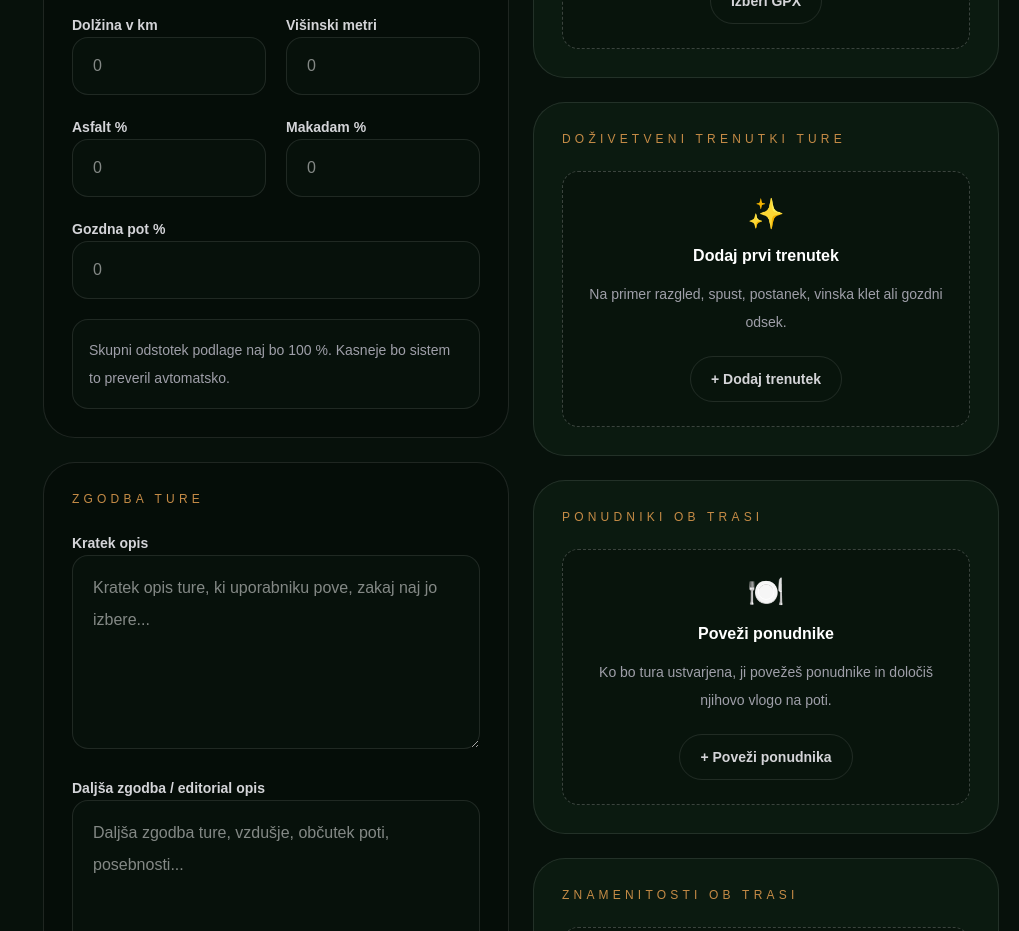
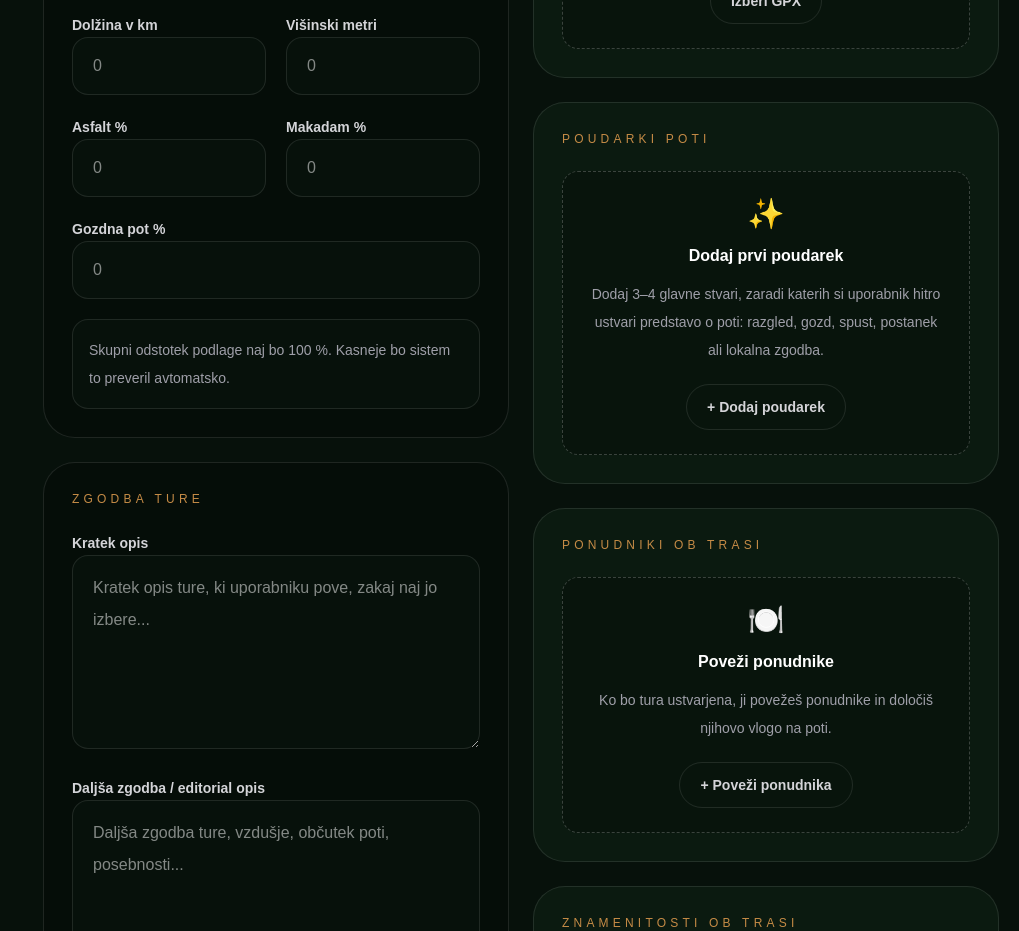
Before and after one commit to rabojan/bojan-on-bike-app, a Next.js app: page /admin/ture/nova in a window 1280 px wide. Shown: the part 920-1851 px from the top of the page, without its empty margins (261-1280 px from the left). Built offline with nearby package versions, Linux system fonts and the light colour scheme; sample sign-in values are in the browser's storage.

Commit message:
Rename trail moments to route highlights

```diff
--- a/app/admin/ture/gozdni-flow-nad-mariborom/page.tsx
+++ b/app/admin/ture/gozdni-flow-nad-mariborom/page.tsx
@@ -86,7 +86,7 @@ const galleryImages = [
     url: "https://images.unsplash.com/photo-1669372701525-06dde0779ba6?q=80&w=1800&auto=format&fit=crop",
   },
   {
-    title: "Razgled / trenutek",
+    title: "Razgled / poudarek",
     url: "https://images.unsplash.com/photo-1500534314209-a25ddb2bd429?q=80&w=1200&auto=format&fit=crop",
   },
   {
@@ -458,7 +458,7 @@ export default function EditTrailPage() {
           <div className="space-y-6">
             <div className="rounded-[32px] border border-white/10 bg-[#0b1a10] p-7">
               <div className="mb-6 text-xs uppercase tracking-[0.35em] text-[#c58b46]">
-                Doživetveni trenutki ture
+                Poudarki poti
               </div>
 
               <div className="space-y-5">
@@ -468,7 +468,7 @@ export default function EditTrailPage() {
                     className="rounded-2xl border border-white/10 bg-black/20 p-4"
                   >
                     <div className="mb-4 flex items-center justify-between gap-3">
-                      <div className="font-bold">Trenutek {index + 1}</div>
+                      <div className="font-bold">Poudarek {index + 1}</div>
                       <div className="rounded-full border border-white/10 px-3 py-1 text-xs text-zinc-400">
                         {moment.location}
                       </div>
@@ -489,7 +489,7 @@ export default function EditTrailPage() {
 
                         <input
                           defaultValue={moment.type}
-                          placeholder="tip trenutka"
+                          placeholder="tip poudarka"
                           className="w-full rounded-xl border border-white/10 bg-[#07110b] px-4 py-3 text-sm outline-none focus:border-[#c58b46]/60"
                         />
                       </div>
@@ -505,10 +505,10 @@ export default function EditTrailPage() {
                           <div>
                             <div className="text-4xl">📷</div>
                             <div className="mt-3 text-sm font-bold">
-                              Naloži sliko trenutka
+                              Naloži sliko poudarka
                             </div>
                             <p className="mt-2 text-xs leading-6 text-zinc-500">
-                              Slika za ta del doživetja na turi.
+                              Slika za ta poudarek poti.
                             </p>
                           </div>
                         </div>
@@ -530,7 +530,7 @@ export default function EditTrailPage() {
               </div>
 
               <button className="mt-5 w-full rounded-full border border-white/10 px-5 py-3 text-sm font-semibold text-zinc-300">
-                + Dodaj trenutek
+                + Dodaj poudarek
               </button>
             </div>
 
--- a/app/admin/ture/nova/page.tsx
+++ b/app/admin/ture/nova/page.tsx
@@ -293,19 +293,19 @@ export default function NewTrailPage() {
 
             <div className="rounded-[32px] border border-white/10 bg-[#0b1a10] p-7">
               <div className="mb-6 text-xs uppercase tracking-[0.35em] text-[#c58b46]">
-                Doživetveni trenutki ture
+                Poudarki poti
               </div>
 
               <div className="rounded-2xl border border-dashed border-white/20 bg-black/20 p-6 text-center">
                 <div className="text-3xl">✨</div>
-                <div className="mt-3 font-bold">Dodaj prvi trenutek</div>
+                <div className="mt-3 font-bold">Dodaj prvi poudarek</div>
                 <p className="mt-3 text-sm leading-7 text-zinc-400">
-                  Na primer razgled, spust, postanek, vinska klet ali gozdni
-                  odsek.
+                  Dodaj 3–4 glavne stvari, zaradi katerih si uporabnik hitro ustvari
+                  predstavo o poti: razgled, gozd, spust, postanek ali lokalna zgodba.
                 </p>
 
                 <button className="mt-5 rounded-full border border-white/10 px-5 py-3 text-sm font-semibold text-zinc-300">
-                  + Dodaj trenutek
+                  + Dodaj poudarek
                 </button>
               </div>
             </div>
--- a/app/ture/gozdni-flow-nad-mariborom/page.tsx
+++ b/app/ture/gozdni-flow-nad-mariborom/page.tsx
@@ -38,7 +38,7 @@ const moments = [
     title: "Razgled nad Mariborom",
     km: "13 km",
     time: "pozno dopoldne",
-    text: "Kratek postanek za pogled proti mestu. To je trenutek, ko tura ni več samo vožnja, ampak občutek prostora.",
+    text: "Kratek postanek za pogled proti mestu. To je poudarek, ko tura ni več samo vožnja, ampak občutek prostora.",
     image:
       "https://images.unsplash.com/photo-1506744038136-46273834b3fb?q=80&w=1200&auto=format&fit=crop",
   },
@@ -298,12 +298,12 @@ export default function TrailPage() {
       <section className="border-y border-white/10 bg-[#0b1a10] px-6 py-20">
         <div className="mx-auto max-w-6xl">
           <div className="mb-3 text-sm uppercase tracking-[0.3em] text-[#c58b46]">
-            Kaj te čaka na poti
+            Poudarki poti
           </div>
-          <h2 className="text-4xl font-black">Doživetveni trenutki ture.</h2>
+          <h2 className="text-4xl font-black">Poudarki poti.</h2>
           <p className="mt-5 max-w-3xl leading-8 text-zinc-300">
-            Ne gre samo za kilometre, ampak za občutke, razglede, postanke in
-            trenutke, zaradi katerih si turo zapomniš.
+            Trije ali štirje najmočnejši poudarki ti hitro pokažejo, kakšen
+            občutek ima tura: gozd, razgled, spust, postanek ali zgodba ob poti.
           </p>
 
           <div className="mt-10 grid gap-6 lg:grid-cols-3">
```
